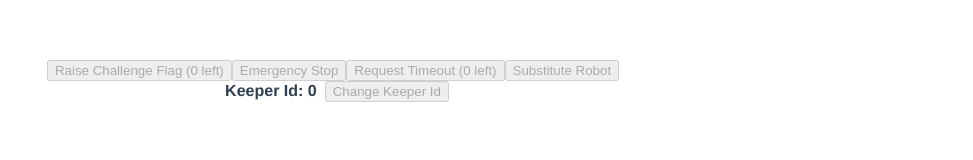
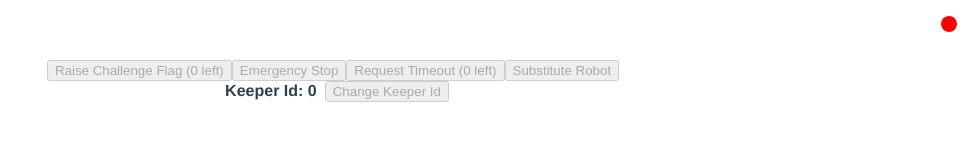
Before and after one commit to RoboCup-SSL/ssl-remote-control, a Vue app: page / in a window 1280 px wide. Shown: the top 160 px of the page, without its empty margins (307-1280 px from the left). Built offline with nearby package versions, Linux system fonts and the light colour scheme; no server answers.

Commit message:
Add online status to new status bar

```diff
--- a/src/App.vue
+++ b/src/App.vue
@@ -1,27 +1,12 @@
 <script setup lang="ts">
-import {ApiController} from './services/ApiController';
-import {inject, ref} from 'vue';
-
-const errorMessage = ref('');
-const api = inject<ApiController>('api')
-let errorClearanceTimer: NodeJS.Timeout
-
-api?.RegisterErrorConsumer((s) => {
-  errorMessage.value = s
-  if (errorClearanceTimer) {
-    clearTimeout(errorClearanceTimer)
-  }
-  errorClearanceTimer = setTimeout(() => {
-    errorMessage.value = ''
-  }, 10000)
-})
+import ErrorMessageBar from './components/ErrorMessageBar.vue';
+import StatusBar from './components/StatusBar.vue';
 </script>
 
 <template>
+  <StatusBar/>
   <router-view/>
-  <div class="error-message" :hidden="errorMessage===''">
-    {{ errorMessage }}
-  </div>
+  <ErrorMessageBar/>
 </template>
 
 <style>
@@ -33,16 +18,4 @@ api?.RegisterErrorConsumer((s) => {
   color: #2c3e50;
   margin-top: 60px;
 }
-
-.error-message {
-  position: absolute;
-  bottom: 0;
-  width: auto;
-  left: 0;
-  right: 0;
-  border: double red;
-  margin: 0.5em;
-  padding: 0.5em;
-  text-align: center;
-}
 </style>
--- /dev/null
+++ b/src/components/ErrorMessageBar.vue
@@ -0,0 +1,38 @@
+<script setup lang="ts">
+import {ApiController} from '../services/ApiController';
+import {inject, ref} from 'vue';
+
+const errorMessage = ref('');
+const api = inject<ApiController>('api')
+let errorClearanceTimer: NodeJS.Timeout
+
+api?.RegisterErrorConsumer((s) => {
+  errorMessage.value = s
+  if (errorClearanceTimer) {
+    clearTimeout(errorClearanceTimer)
+  }
+  errorClearanceTimer = setTimeout(() => {
+    errorMessage.value = ''
+  }, 10000)
+})
+</script>
+
+<template>
+  <div class="error-message" :hidden="errorMessage===''">
+    {{ errorMessage }}
+  </div>
+</template>
+
+<style scoped>
+.error-message {
+  position: absolute;
+  bottom: 0;
+  width: auto;
+  left: 0;
+  right: 0;
+  border: double red;
+  margin: 0.5em;
+  padding: 0.5em;
+  text-align: center;
+}
+</style>
--- /dev/null
+++ b/src/components/StatusBar.vue
@@ -0,0 +1,52 @@
+<script setup lang="ts">
+import {ApiController} from '../services/ApiController';
+import {inject, ref} from 'vue';
+
+const online = ref(false);
+const api = inject<ApiController>('api')
+let onlineTimer: NodeJS.Timeout
+
+api?.RegisterStateConsumer((s) => {
+  online.value = true
+  if (onlineTimer) {
+    clearTimeout(onlineTimer)
+  }
+  onlineTimer = setTimeout(() => {
+    online.value = false
+  }, 1000)
+})
+</script>
+
+<template>
+  <div class="bar">
+    <div class="online-state" :class="{online: online, offline: !online}">
+
+    </div>
+  </div>
+</template>
+
+<style scoped>
+.bar {
+  position: absolute;
+  top: 0;
+  width: auto;
+  left: 0;
+  right: 0;
+  margin: 0.5em;
+  padding: 0.5em;
+  text-align: right;
+}
+.online-state {
+  position: relative;
+  float: right;
+  width: 1em;
+  height: 1em;
+  border-radius: 1em;
+}
+.online-state.online {
+  background-color: #42b983;
+}
+.online-state.offline {
+  background-color: red;
+}
+</style>
```
